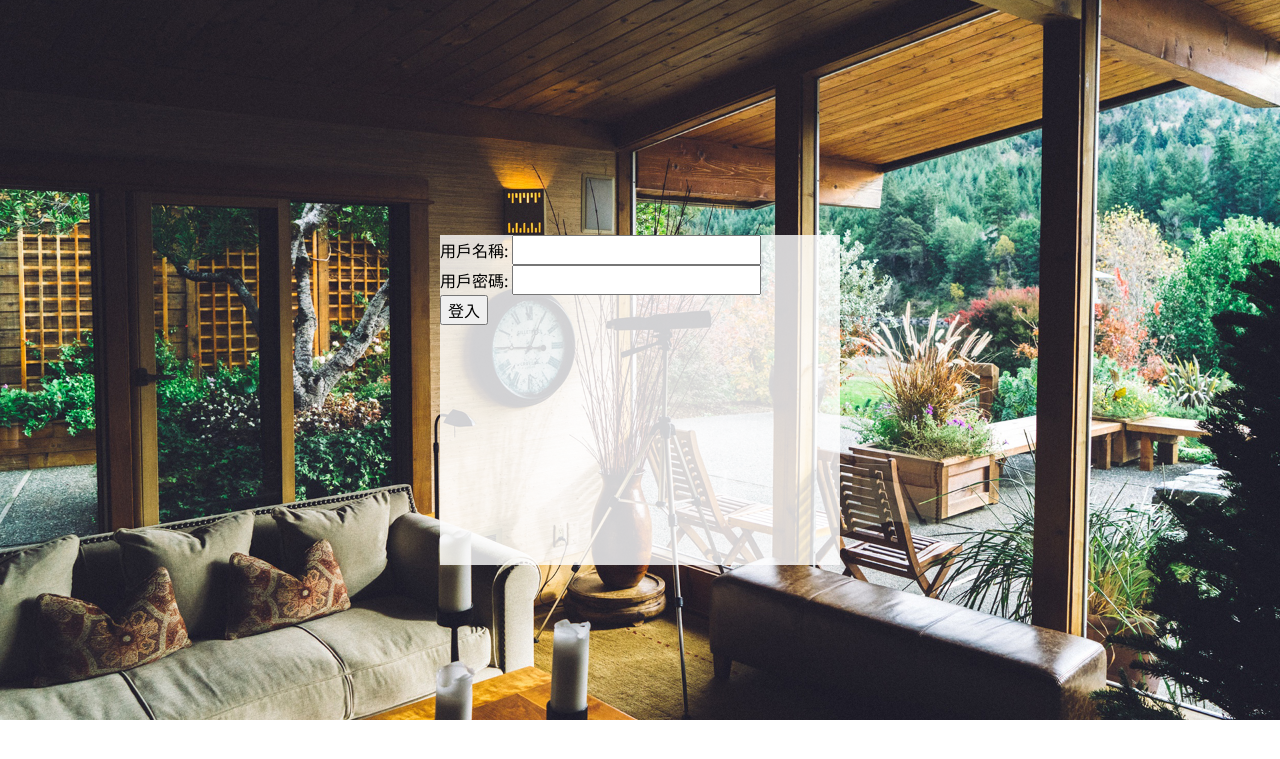
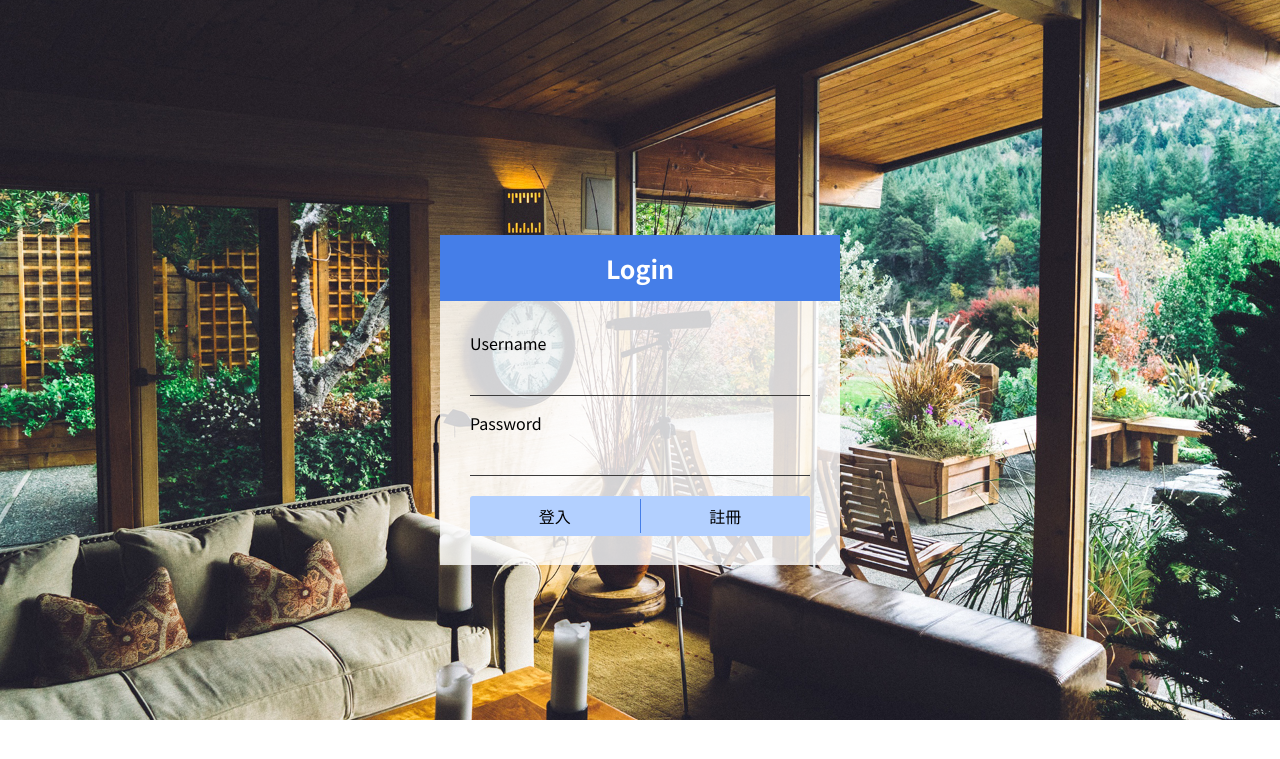
Before and after one commit to gra230434/videocenter, a Django app: template templates/index/login.html in a window 1280 px wide. Shown: the top 759 px of the page. Run offline with Django 3.2, Linux system fonts and the light colour scheme; the template is opened without the code that fills it, so the values that code supplies are empty, except form fields; tables that the repository leaves empty hold one stand-in row (values such as "Sample post"); form fields are guessed from the names that the template uses; some libraries are stand-ins or nearby versions.

Commit message:
login page ver1

```diff
--- a/templates/index/index.html
+++ b/templates/index/index.html
@@ -3,7 +3,7 @@
 {% block title %}Welcome{% endblock %}
 
 {% block content %}
-<h1>Hello World</h1>
+<div id="intoboxtitle" class="intoboxtitle"><b>Video Center</b></div>
 <p>{{ mes }}</p>
 <p>This is index.html</p>
 {% endblock %}
--- a/templates/index/login.html
+++ b/templates/index/login.html
@@ -3,13 +3,31 @@
 {% block title %}Login{% endblock %}
 
 {% block content %}
-<form action="/post/video/login_action" method="post">
+<div id="intoboxtitle" class="intoboxtitle"><b>Login</b></div>
+<div id="loginbox" class="loginbox" style = "margin:30px">
+  <form method = "post" id="login_form" action="{% url 'SingIn' %}">
     {% csrf_token %}
-    <label for="username">用戶名稱:</label>
-    <input type="text" name="username" value="" id="username"> <br />
-    <label for="password">用戶密碼:</label>
-    <input type="password" name="password" value="" id="password"> <br />
-    <input type="submit" value="登入" />
-</form>
-{{ message }}
+    <p><label for="username">{{ form.username.label_tag }}</label></p>
+    {{ form.username }}
+    <p>{{ form.password.label_tag }}</p>
+    {{ form.password }}
+  </form>
+  <div class="intowebsubmit">
+    <button type="submit" form="login_form" value="Submit" style="left:0;">登入</button>
+    <button type="button" style="right:0;" id="registrationon">註冊</button>
+  </div>
+  <div style = "font-size:11px; color:#cc0000; margin-top:10px">
+    {% if form.errors %}
+        <p>Your username and password didn't match. Please try again.</p>
+    {% endif %}
+    {% if next %}
+        {% if user.is_authenticated %}
+        <p>Your account doesn't have access to this page. To proceed,
+        please login with an account that has access.</p>
+        {% else %}
+        <p>Please login to see this page.</p>
+        {% endif %}
+    {% endif %}
+  </div>
+</div><!-- .loginbox -->
 {% endblock %}
```
Also changed, not shown: videocenter/urls.py (+9 -3 lines), videocenter/views.py (+21 -25 lines).
